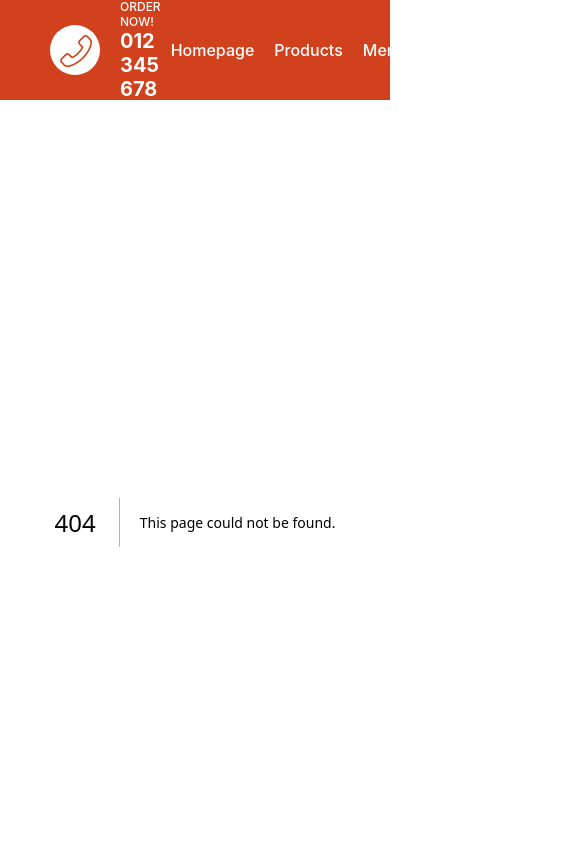
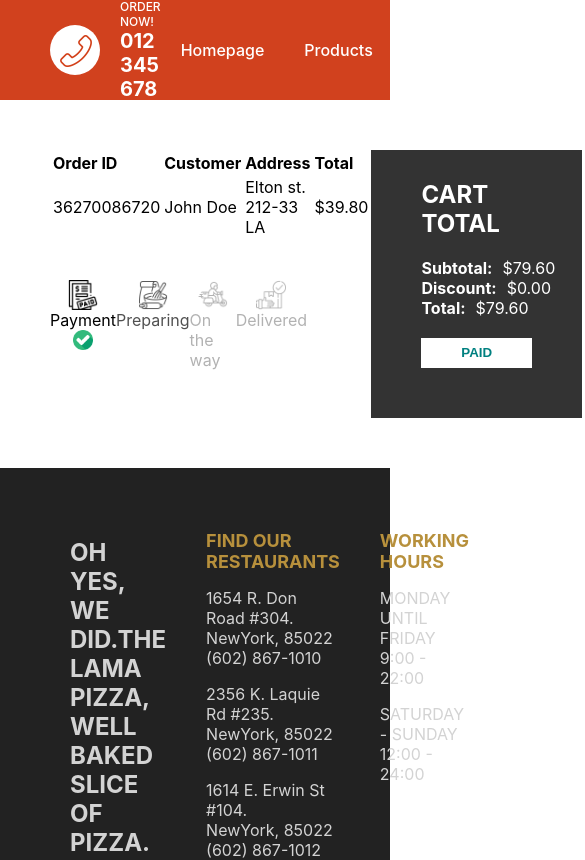
Before and after one commit to Satyabrat-Ojha/Pizzle, a Next.js app: page /orders/1 in a window 390 px wide. Before the commit this address had no page. Shown: the top 860 px of the page, 585 px wide, since content can reach past the window. Built offline with nearby package versions, Linux system fonts and the light colour scheme.

Commit message:
non-responsive

```diff
--- a/components/Footer.jsx
+++ b/components/Footer.jsx
@@ -5,7 +5,7 @@
   return (
     <div className={styles.container}>
       <div className={styles.item}>
-        <Image src="/img/bg.png" alt="" fill />
+        <Image src="/img/bg.png" alt="" fill style={{ objectFit: "cover" }} />
       </div>
       <div className={styles.item}>
         <div className={styles.card}>
--- /dev/null
+++ b/pages/orders/[id].jsx
@@ -0,0 +1,118 @@
+import styles from "@/styles/Order.module.css";
+import Image from "next/image";
+
+const Order = () => {
+  const status = 0;
+
+  const statusClass = (index) => {
+    if (index - status < 1) return styles.done;
+    if (index - status === 1) return styles.inProgress;
+    if (index - status > 1) return styles.undone;
+  };
+
+  return (
+    <div className={styles.container}>
+      <div className={styles.left}>
+        <div className={styles.row}>
+          <table className={styles.table}>
+            <tbody>
+              <tr>
+                <th>Order ID</th>
+                <th>Customer</th>
+                <th>Address</th>
+                <th>Total</th>
+              </tr>
+              <tr>
+                <td>
+                  <span className={styles.id}>36270086720</span>
+                </td>
+                <td>
+                  <span className={styles.name}>John Doe</span>
+                </td>
+                <td>
+                  <span className={styles.address}>Elton st. 212-33 LA</span>
+                </td>
+                <td>
+                  <span className={styles.total}>$39.80</span>
+                </td>
+              </tr>
+            </tbody>
+          </table>
+        </div>
+        <div className={styles.row}>
+          <div className={statusClass(0)}>
+            <Image src="/img/paid.png" alt="" width={30} height={30} />
+            <span>Payment</span>
+            <div className={styles.checkedIcon}>
+              <Image
+                className={styles.checkedIcon}
+                src="/img/checked.png"
+                alt=""
+                width={20}
+                height={20}
+              />
+            </div>
+          </div>
+          <div className={statusClass(1)}>
+            <Image src="/img/bake.png" alt="" width={30} height={30} />
+            <span>Preparing</span>
+            <div className={styles.checkedIcon}>
+              <Image
+                className={styles.checkedIcon}
+                src="/img/checked.png"
+                alt=""
+                width={20}
+                height={20}
+              />
+            </div>
+          </div>
+          <div className={statusClass(2)}>
+            <Image src="/img/bike.png" alt="" width={30} height={30} />
+            <span>On the way</span>
+            <div className={styles.checkedIcon}>
+              <Image
+                className={styles.checkedIcon}
+                src="/img/checked.png"
+                alt=""
+                width={20}
+                height={20}
+              />
+            </div>
+          </div>
+          <div className={statusClass(3)}>
+            <Image src="/img/delivered.png" alt="" width={30} height={30} />
+            <span>Delivered</span>
+            <div className={styles.checkedIcon}>
+              <Image
+                className={styles.checkedIcon}
+                src="/img/checked.png"
+                alt=""
+                width={20}
+                height={20}
+              />
+            </div>
+          </div>
+        </div>
+      </div>
+      <div className={styles.right}>
+        <div className={styles.wrapper}>
+          <h2 className={styles.title}>CART TOTAL</h2>
+          <div className={styles.totalText}>
+            <b className={styles.totalTextTitle}>Subtotal:</b>$79.60
+          </div>
+          <div className={styles.totalText}>
+            <b className={styles.totalTextTitle}>Discount:</b>$0.00
+          </div>
+          <div className={styles.totalText}>
+            <b className={styles.totalTextTitle}>Total:</b>$79.60
+          </div>
+          <button disabled className={styles.button}>
+            PAID
+          </button>
+        </div>
+      </div>
+    </div>
+  );
+};
+
+export default Order;
--- /dev/null
+++ b/styles/Cart.module.css
@@ -0,0 +1,58 @@
+.container {
+  padding: 50px;
+  display: flex;
+}
+
+.left {
+  flex: 2;
+}
+
+.right {
+  flex: 1;
+}
+
+.imgContainer {
+  height: 100px;
+  width: 100px;
+  position: relative;
+}
+
+.table {
+  width: 100%;
+  border-spacing: 20px;
+}
+
+.name {
+  font-weight: 500;
+  font-size: 18px;
+  color: #d1411e;
+}
+
+.total {
+  font-weight: 500;
+  font-size: 18px;
+}
+
+.wrapper {
+  width: 90%;
+  max-height: 300px;
+  background-color: #333;
+  padding: 50px;
+  padding-top: 10px;
+  color: white;
+  display: flex;
+  flex-direction: column;
+  justify-content: space-between;
+}
+
+.totalTextTitle {
+  margin-right: 10px;
+}
+
+.button {
+  height: 30px;
+  color: #d1411e;
+  font-weight: bold;
+  cursor: pointer;
+  margin-top: 20px;
+}
--- a/styles/Navbar.module.css
+++ b/styles/Navbar.module.css
@@ -57,7 +57,7 @@
 }
 
 .listItem {
-  margin: 0 10px;
+  margin: 0 20px;
   font-weight: 500;
 }
 
--- /dev/null
+++ b/styles/Order.module.css
@@ -0,0 +1,84 @@
+.container {
+  padding: 50px;
+  display: flex;
+}
+
+.left {
+  flex: 2;
+}
+
+.table {
+  width: 100%;
+  text-align: left;
+  margin-bottom: 40px;
+}
+
+.row:last-child {
+  width: 80%;
+  display: flex;
+  justify-content: space-between;
+}
+
+.done {
+  display: flex;
+  flex-direction: column;
+  align-items: center;
+}
+
+.inProgress {
+  display: flex;
+  flex-direction: column;
+  align-items: center;
+  animation: inProgress 1s ease infinite alternate;
+}
+
+@keyframes inProgress {
+  from {
+    opacity: 0;
+  }
+  to {
+    opacity: 1;
+  }
+}
+
+.undone {
+  display: flex;
+  flex-direction: column;
+  align-items: center;
+  opacity: 0.3;
+}
+
+.undone .checkedIcon,
+.inProgress .checkedIcon {
+  display: none;
+}
+
+.right {
+  flex: 1;
+}
+
+.wrapper {
+  width: 90%;
+  max-height: 300px;
+  background-color: #333;
+  padding: 50px;
+  padding-top: 10px;
+  color: white;
+  display: flex;
+  flex-direction: column;
+  justify-content: space-between;
+}
+
+.totalTextTitle {
+  margin-right: 10px;
+}
+
+.button {
+  height: 30px;
+  background-color: white;
+  font-weight: bold;
+  color: teal;
+  cursor: not-allowed;
+  margin-top: 20px;
+  border: none;
+}
```
Also changed, not shown: pages/cart.jsx (added, +98 -0 lines).
